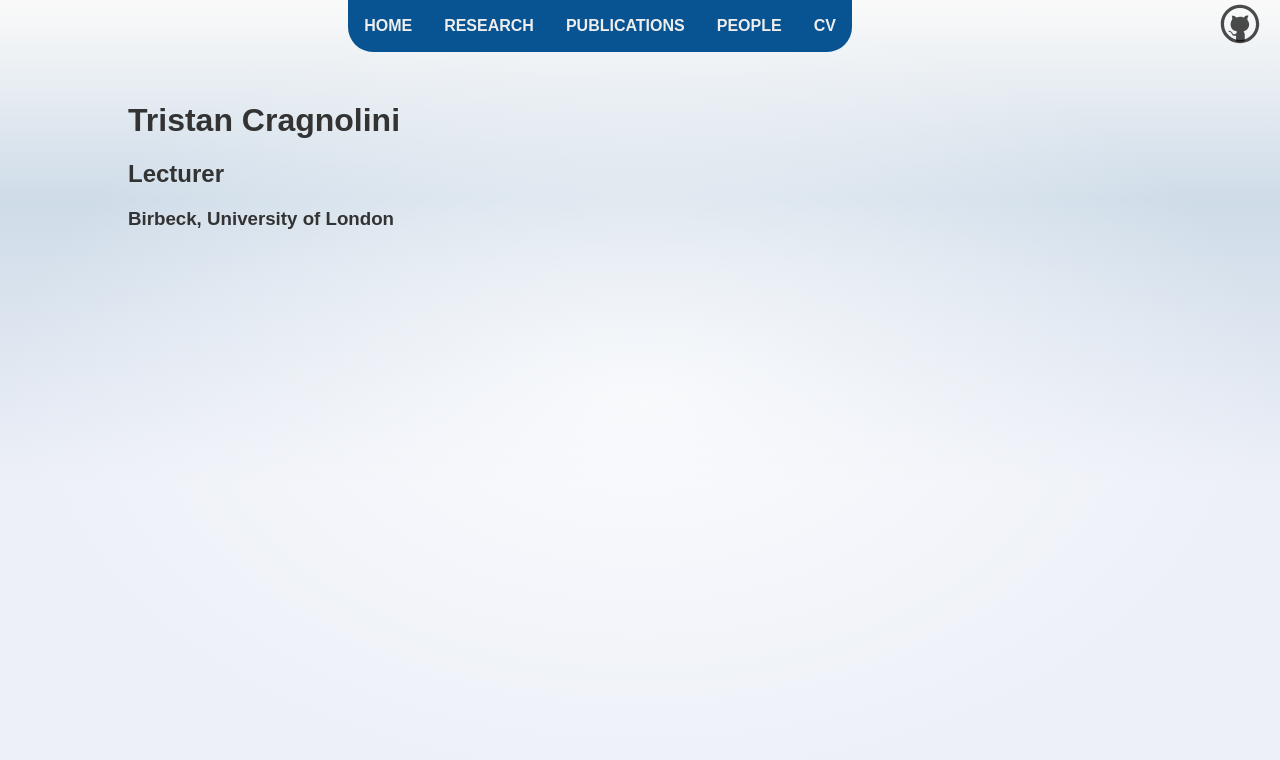
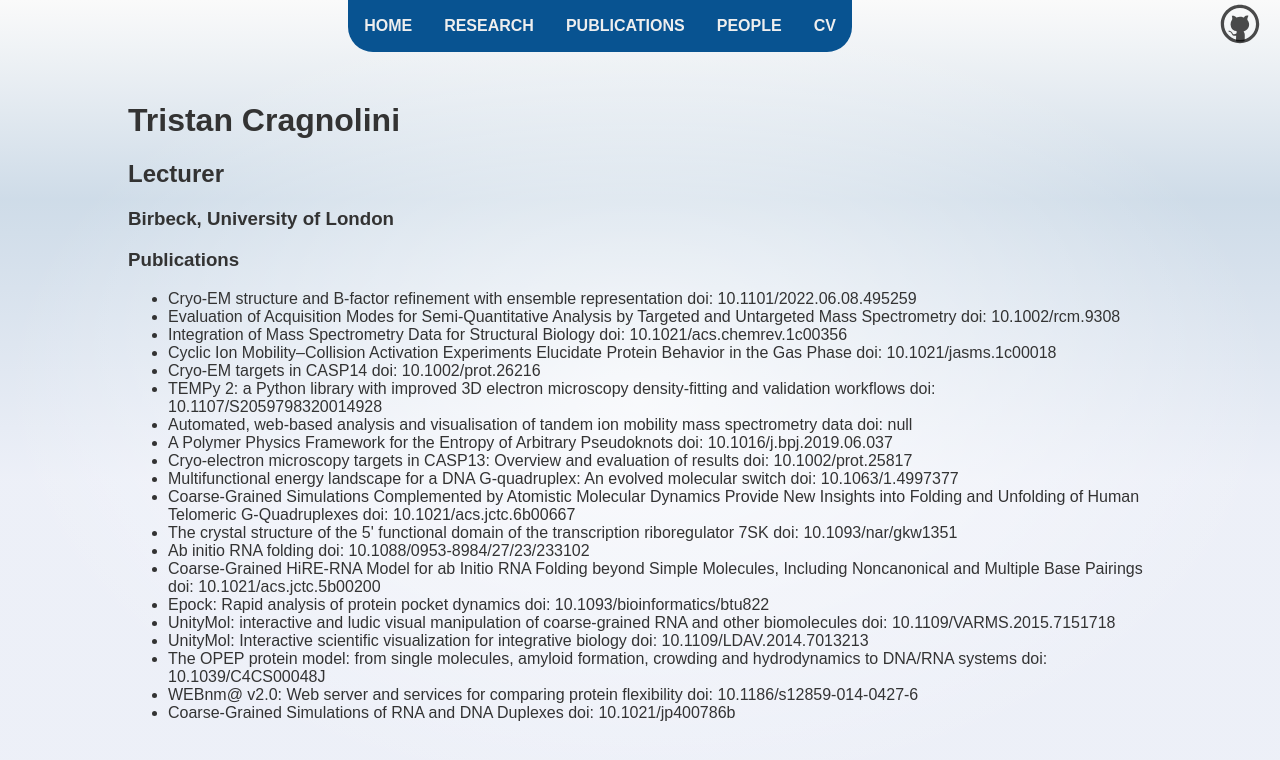
Before and after one commit to tc427/tc427.github.io, a SvelteKit app: page /CV in a window 1280 px wide. Shown: the top 760 px of the page. Built offline with nearby package versions, Linux system fonts and the light colour scheme.

Commit message:
Improve CV

```diff
--- a/src/routes/CV/+page.svelte
+++ b/src/routes/CV/+page.svelte
@@ -1,5 +1,6 @@
 <script>
 	import Tile from '../Tile.svelte';
+	import { publications } from '../publications.js';
 </script>
 
 <main>
@@ -14,4 +15,16 @@
 <h3>
 	Birbeck, University of London
 </h3>
+
+<h3>Publications</h3>
+<ul>
+	{#each publications as publication}
+		<li>
+			{publication.Title}
+			doi: {publication.DOI}
+		</li>
+	{/each}
+</ul>
+
+
 </main>
```
